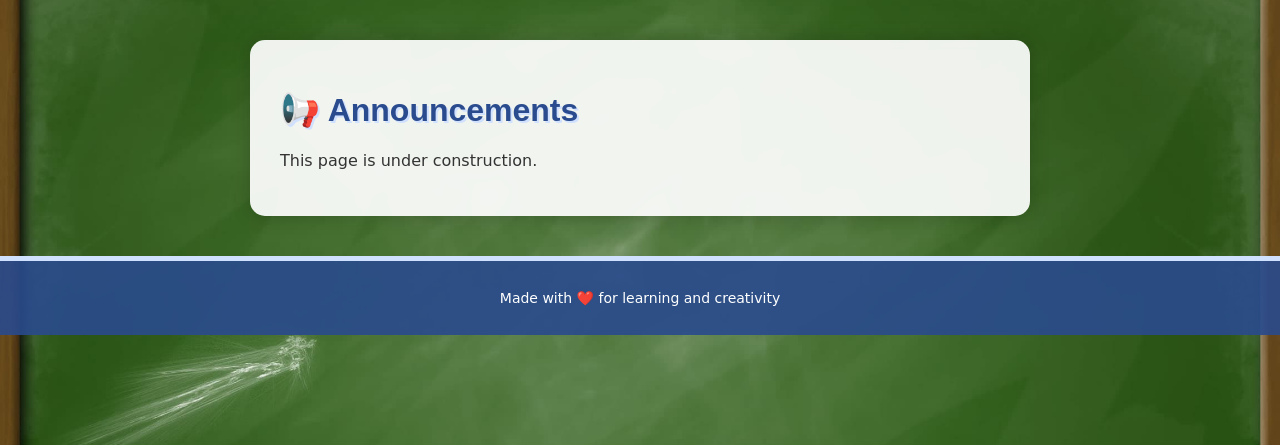
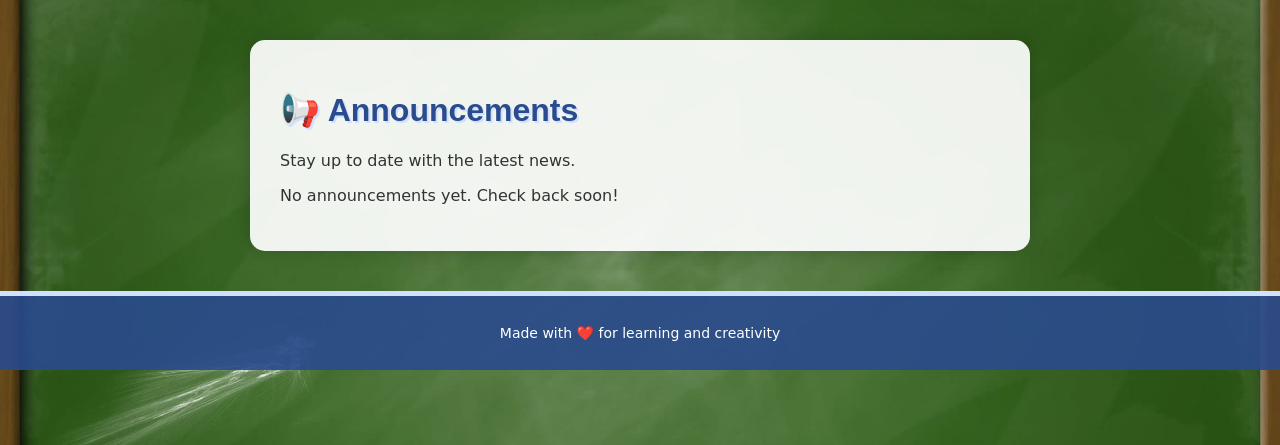
Before and after one commit to krisome01/school-portal, a Flask app: a page that uses templates/announcements.html in a window 1280 px wide. Shown: the part 92-537 px from the top of the page. Run offline with Flask 3, Linux system fonts and the light colour scheme.

Commit message:
Update announcements.html

```diff
--- a/templates/announcements.html
+++ b/templates/announcements.html
@@ -1,5 +1,29 @@
 {% extends "layout.html" %}
+{% block title %}Announcements{% endblock %}
+
 {% block content %}
 <h1>📢 Announcements</h1>
-<p>This page is under construction.</p>
+<p class="subtitle">Stay up to date with the latest news.</p>
+
+{% if role == "teacher" %}
+    <a class="button" href="{{ url_for('add_announcement', username=username, role=role, avatar=avatar) }}">
+        ➕ Add Announcement
+    </a>
+{% endif %}
+
+{% if announcements %}
+    <ul class="announcement-list">
+        {% for a in announcements %}
+            <li class="announcement-item">
+                <h3>{{ a.title }}</h3>
+                <p>{{ a.message }}</p>
+                <p class="announcement-meta">
+                    Posted by {{ a.author }} on {{ a.date }}
+                </p>
+            </li>
+        {% endfor %}
+    </ul>
+{% else %}
+    <p>No announcements yet. Check back soon!</p>
+{% endif %}
 {% endblock %}
```
